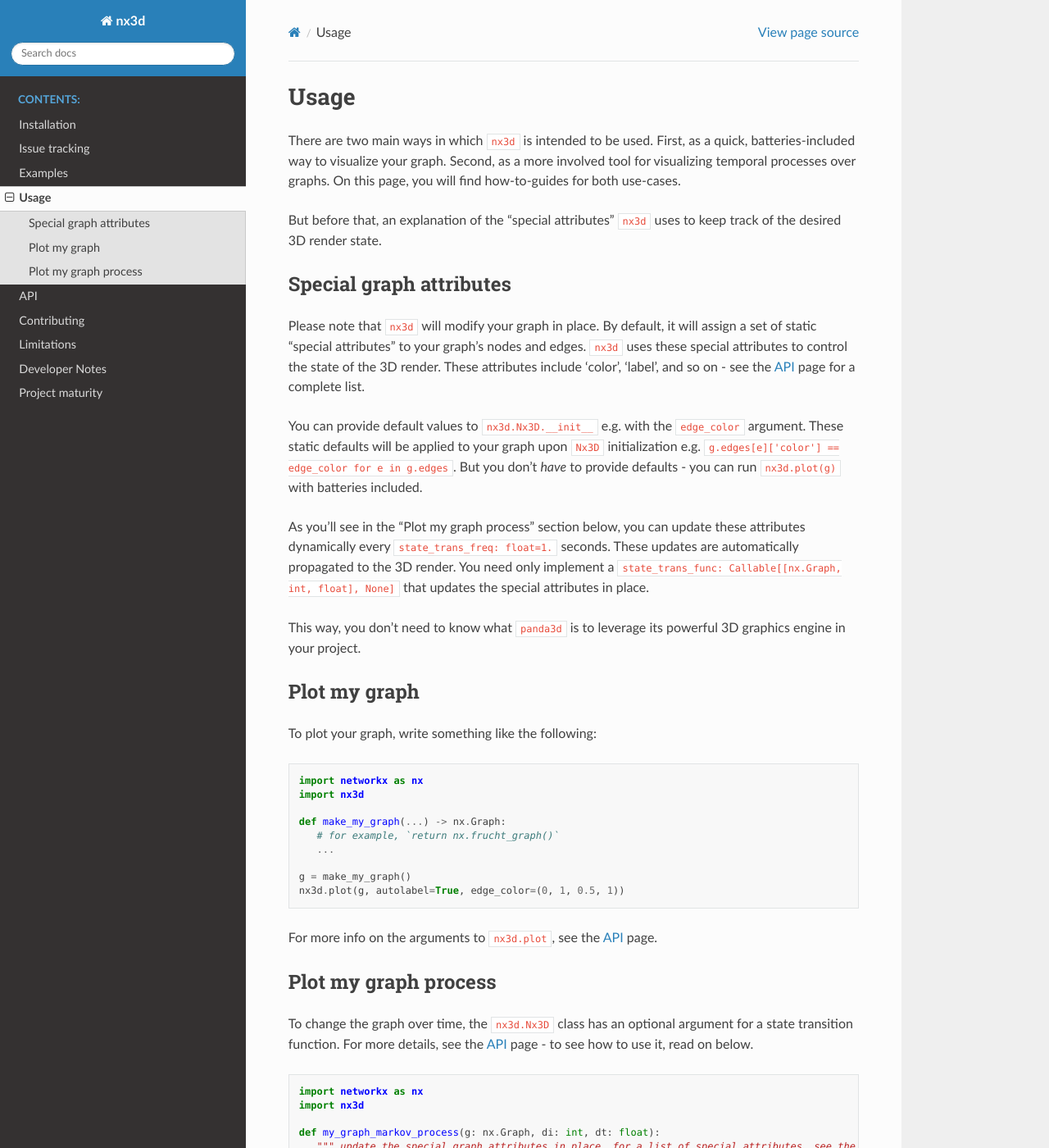
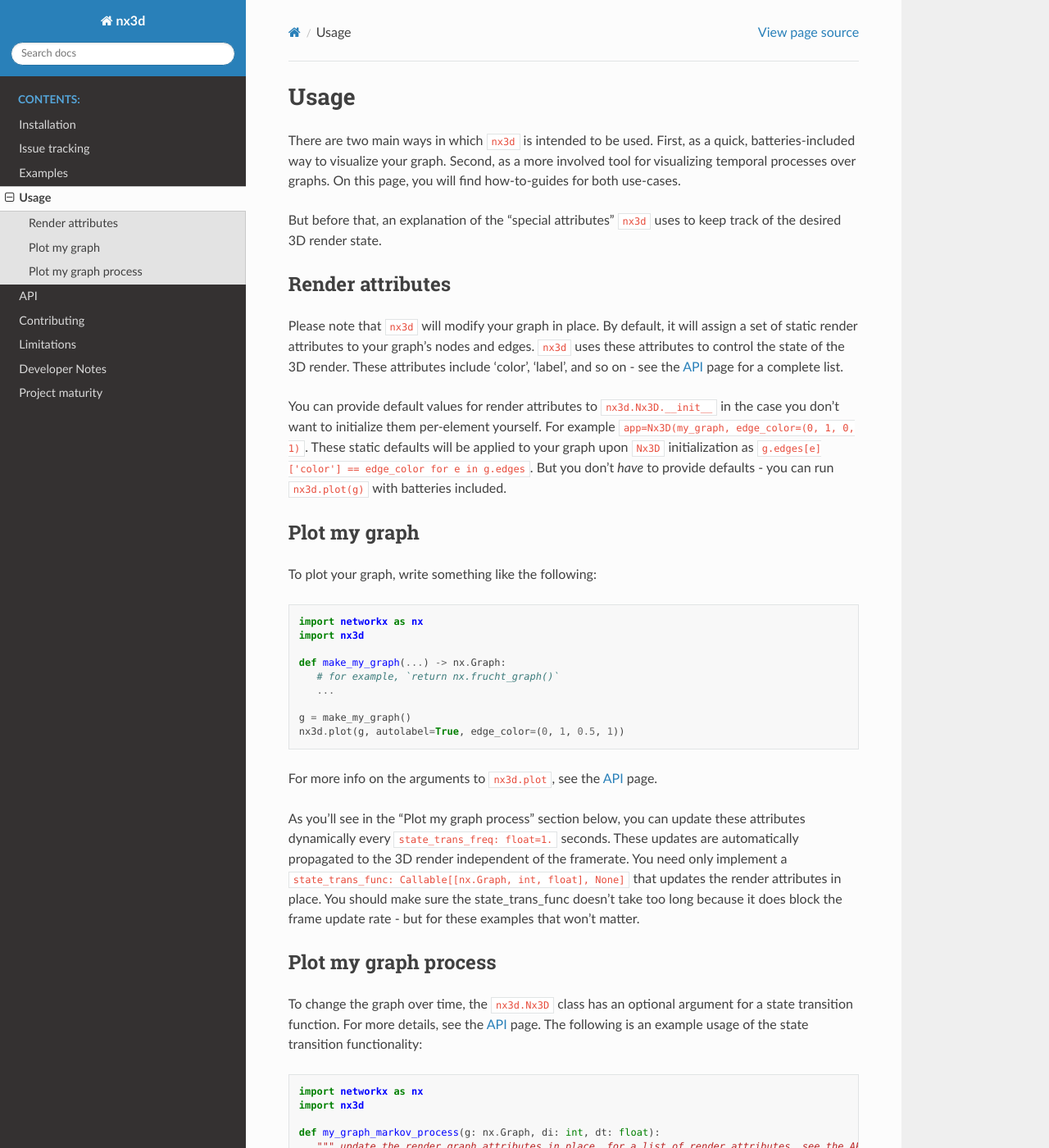
Before and after one commit to ekalosak/nx3d, a Sphinx documentation site: the page built from docs/usage.rst, in a window 1280 px wide and 1400 px high. Shown: the whole window at 82% size. Built offline with Sphinx 7.4.7 and the Read the Docs theme 2.0.0, drawn with Linux system fonts in a browser that asks for light colours; some of the changed text lies outside the part shown.

Commit message:
working on docs, wip;

```diff
--- a/docs/conf.py
+++ b/docs/conf.py
@@ -16,7 +16,7 @@ sys.path.append(str(Path(__file__).parent / "../src"))
 project = "nx3d"
 copyright = "2022, Eric Kalosa-Kenyon"
 author = "Eric Kalosa-Kenyon"
-release = "22.10.1"
+release = "22.10.2"
 
 # -- General configuration ---------------------------------------------------
 # https://www.sphinx-doc.org/en/master/usage/configuration.html#general-configuration
--- a/docs/usage.rst
+++ b/docs/usage.rst
@@ -7,22 +7,18 @@ how-to-guides for both use-cases.
 
 But before that, an explanation of the "special attributes" ``nx3d`` uses to keep track of the desired 3D render state.
 
-Special graph attributes
+Render attributes
 --------------------------------------------
 
-Please note that ``nx3d`` will modify your graph in place. By default, it will assign a set of static "special
-attributes" to your graph's nodes and edges. ``nx3d`` uses these special attributes to control the state of the 3D
+Please note that ``nx3d`` will modify your graph in place. By default, it will assign a set of static render
+attributes to your graph's nodes and edges. ``nx3d`` uses these attributes to control the state of the 3D
 render. These attributes include 'color', 'label', and so on - see the :doc:`api` page for a complete list.
 
-You can provide default values to ``nx3d.Nx3D.__init__`` e.g. with the ``edge_color`` argument. These static defaults
-will be applied to your graph upon ``Nx3D`` initialization e.g. ``g.edges[e]['color'] == edge_color for e in g.edges``.
-But you don't `have` to provide defaults - you can run ``nx3d.plot(g)`` with batteries included.
-
-As you'll see in the "Plot my graph process" section below, you can update these attributes dynamically every
-``state_trans_freq: float=1.`` seconds. These updates are automatically propagated to the 3D render. You need only
-implement a ``state_trans_func: Callable[[nx.Graph, int, float], None]`` that updates the special attributes in place.
-
-This way, you don't need to know what ``panda3d`` is to leverage its powerful 3D graphics engine in your project.
+You can provide default values for render attributes to ``nx3d.Nx3D.__init__`` in the case you don't want to initialize
+them per-element yourself. For example ``app=Nx3D(my_graph, edge_color=(0, 1, 0, 1)``.
+These static defaults will be applied to your graph upon ``Nx3D`` initialization as ``g.edges[e]['color'] ==
+edge_color for e in g.edges``.  But you don't `have` to provide defaults - you can run ``nx3d.plot(g)`` with batteries
+included.
 
 Plot my graph
 -------------------------
@@ -43,11 +39,17 @@ To plot your graph, write something like the following:
 
 For more info on the arguments to ``nx3d.plot``, see the :doc:`api` page.
 
+As you'll see in the "Plot my graph process" section below, you can update these attributes dynamically every
+``state_trans_freq: float=1.`` seconds. These updates are automatically propagated to the 3D render independent of the
+framerate. You need only implement a ``state_trans_func: Callable[[nx.Graph, int, float], None]`` that updates the
+render attributes in place. You should make sure the state_trans_func doesn't take too long because it does block
+the frame update rate - but for these examples that won't matter.
+
 Plot my graph process
 -------------------------
 
 To change the graph over time, the ``nx3d.Nx3D`` class has an optional argument for a state transition function. For
-more details, see the :doc:`api` page - to see how to use it, read on below.
+more details, see the :doc:`api` page. The following is an example usage of the state transition functionality:
 
 .. code-block:: python
 
@@ -55,7 +57,7 @@ more details, see the :doc:`api` page - to see how to use it, read on below.
    import nx3d
 
    def my_graph_markov_process(g: nx.Graph, di: int, dt: float):
-      """ update the special graph attributes in place, for a list of special attributes, see the API page """
+      """ update the render graph attributes in place, for a list of render attributes, see the API page """
       for nd in g:
           g.nodes[nd]['my_val'] += sum(nbrdict['my_val'] for nbrdict in g[nd].values())
           g.nodes[nd]['label'] = str(g.nodes[nd]['my_val'])
@@ -72,7 +74,17 @@ more details, see the :doc:`api` page - to see how to use it, read on below.
       state_trans_func=my_graph_markov_process,
    )
 
-Of course, you can bypass the Markov nature of the process by accumulating information in the graph outside the special
+You can bypass the Markov nature of the process by accumulating information in the graph outside the render
 attributes.
 
+.. code-block:: python
+
+   import networkx as nx
+   import nx3d
+
+   def my_graph_process(g: nx.Graph, di: int, dt: float):
+      """ for example if you want an AR1 ARIMA model """
+      g.graph['t-1'] = g.copy()
+      ...
+
 For complete code examples, see the :doc:`examples` page.
```
Also changed, not shown: docs/limitations.rst (+6 -1 lines).
